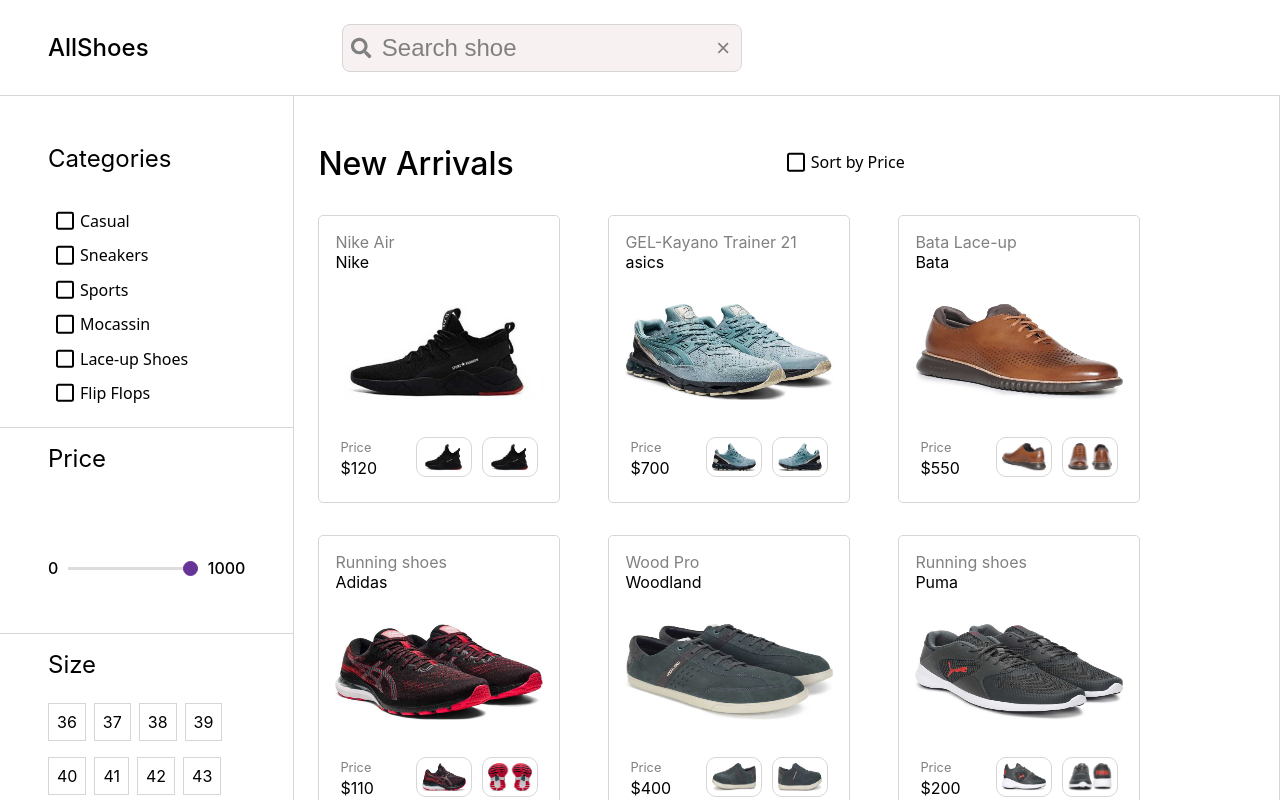
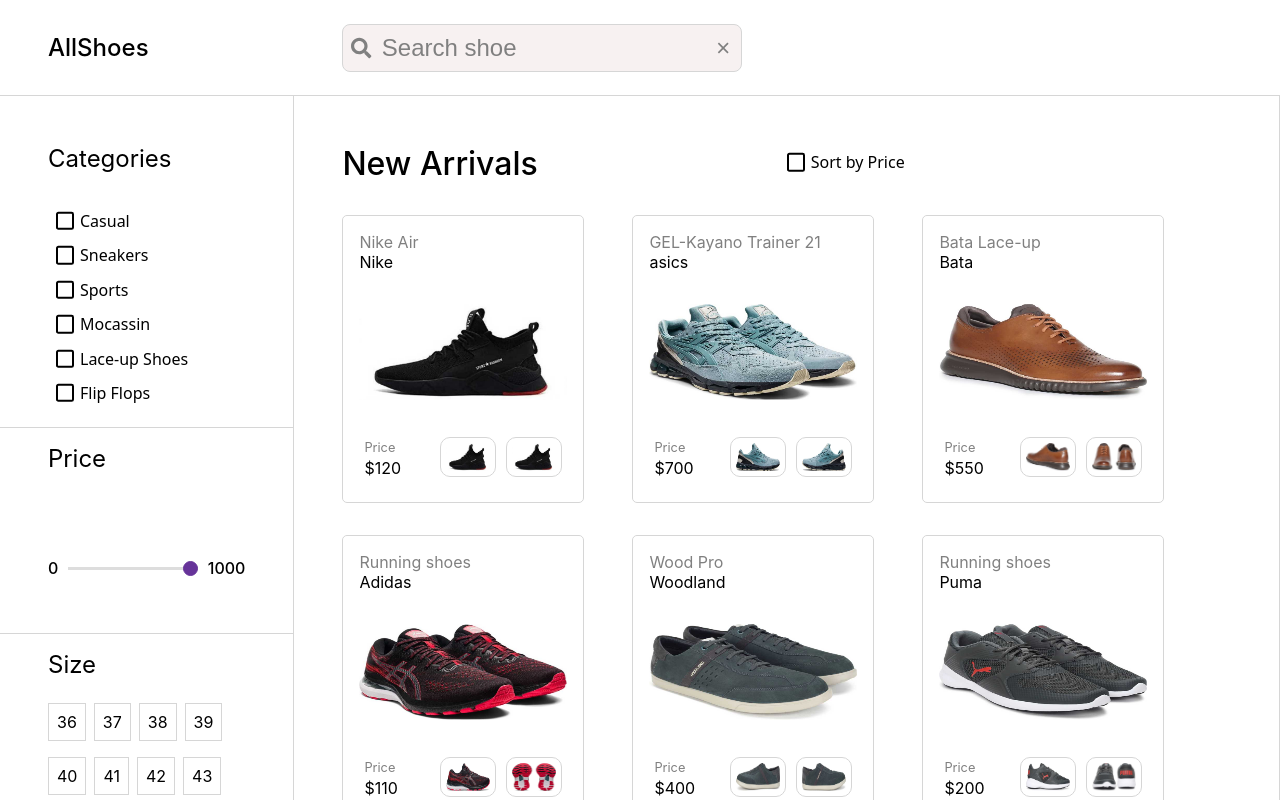
Before and after one commit to raahUL1216/AllShoes, a React (Create React App) app in the folder shoes-app/: page / in a window 1280 px wide. Built offline with nearby package versions, Linux system fonts and the light colour scheme.

Commit message:
align shoe list to search input

```diff
--- a/shoes-app/src/components/ShoeListing/shoe-listing.css
+++ b/shoes-app/src/components/ShoeListing/shoe-listing.css
@@ -4,7 +4,7 @@
   justify-content: flex-start;
   width: var(--right-panel-width);
   height: 100%;
-  padding: 3rem 1.5rem 3rem 1.5rem;
+  padding: 3rem;
   border-right: 1px solid var(--element-border);
   overflow-y: auto;
 }
@@ -30,3 +30,9 @@
     font-size: 1.6rem;
   }
 }
+
+@media only screen and (max-width: 768px) {
+  .shoe-listing-container {
+    padding: 3rem 1.5rem;
+  }
+}
```
